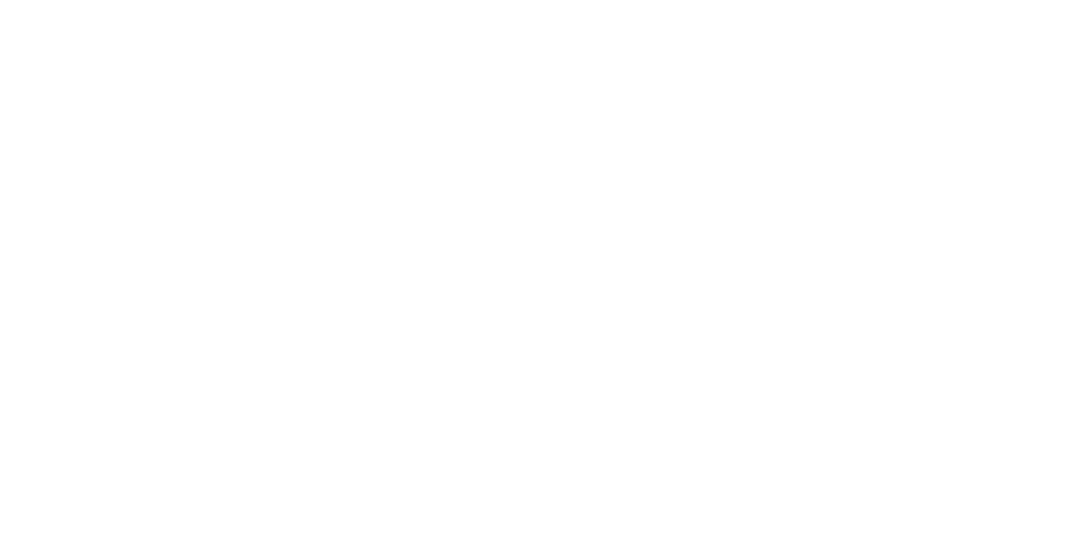
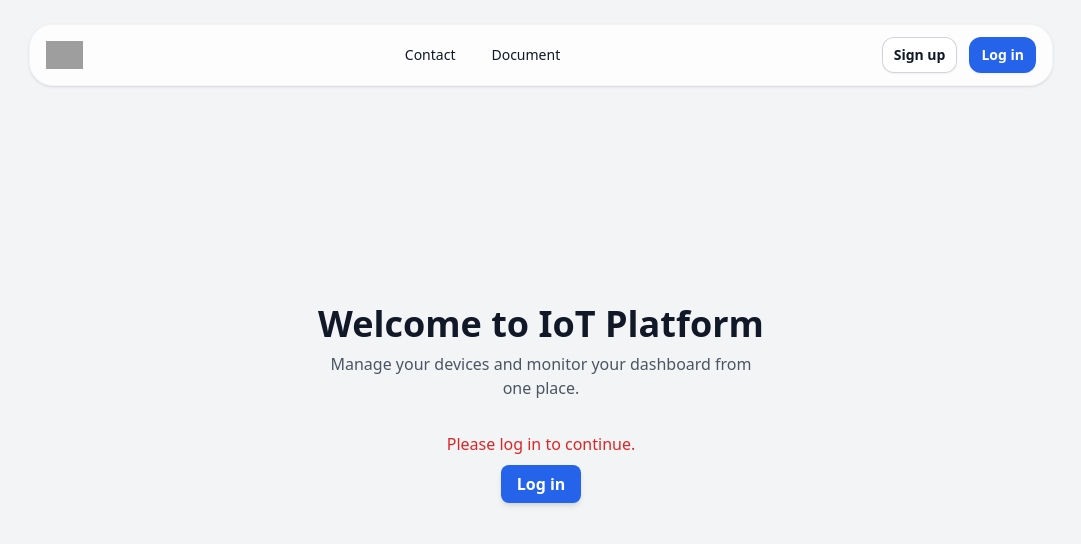
Before and after one commit to Khoa0410/IoT_Platform_Frontend, a React (Create React App) app: page / in a window 1280 px wide. Before the commit this address had no page. Shown: the top 544 px of the page, without its empty margins (99-1180 px from the left). Built offline with nearby package versions, Linux system fonts and the light colour scheme; grey boxes are pictures that could not be loaded.

Commit message:
Fix navigate page

```diff
--- a/src/App.js
+++ b/src/App.js
@@ -13,9 +13,9 @@ function App() {
     <AuthProvider>
       <Router>
         <Routes>
+          <Route path="/" element={<Home />} />
           <Route path="/Register" element={<Register />} />
           <Route path="/Login" element={<Login />} />
-          <Route path="/Home" element={<Home />} />
           <Route
             path="/DeviceList"
             element={<PrivateRoute element={<DeviceList />} />}
--- a/src/components/Navbar.jsx
+++ b/src/components/Navbar.jsx
@@ -1,15 +1,15 @@
 import React, { useContext } from "react";
 import { Link } from "react-router-dom";
 import { useNavigate } from "react-router-dom";
-import { AuthContext } from "../context/AuthContext"; // Import AuthContext
+import { AuthContext } from "../context/AuthContext";
 
 const Navbar = () => {
-  const { isLoggedIn, logout } = useContext(AuthContext); // Sử dụng AuthContext
+  const { isLoggedIn, logout } = useContext(AuthContext);
   const navigate = useNavigate();
 
   const handleLogout = () => {
     logout(); // Gọi hàm logout từ context
-    navigate("/home"); // Chuyển hướng đến trang /home
+    navigate("/");
   };
 
   return (
@@ -17,7 +17,7 @@ const Navbar = () => {
       <div className="px-4">
         <div className="flex items-center justify-between">
           <div className="flex shrink-0">
-            <Link aria-current="page" className="flex items-center" to="/Home">
+            <Link aria-current="page" className="flex items-center" to="/">
               <img
                 className="h-7 w-auto"
                 src="https://upload.wikimedia.org/wikipedia/commons/f/fa/Apple_logo_black.svg"
@@ -32,7 +32,7 @@ const Navbar = () => {
               <>
                 <Link
                   className="inline-block rounded-lg px-2 py-1 text-sm font-medium text-gray-900 transition-all duration-200 hover:bg-gray-100 hover:text-gray-900"
-                  to="/Device">
+                  to="/DeviceList">
                   Device
                 </Link>
                 <Link
@@ -40,16 +40,20 @@ const Navbar = () => {
                   to="/Dashboard">
                   Dashboard
                 </Link>
-                <Link
+                <a
                   className="inline-block rounded-lg px-2 py-1 text-sm font-medium text-gray-900 transition-all duration-200 hover:bg-gray-100 hover:text-gray-900"
-                  to="https://www.linkedin.com/in/nguy%E1%BB%85n-%C4%91%E1%BB%A9c-khoa-a840aa256/">
+                  href="https://www.linkedin.com/in/nguy%E1%BB%85n-%C4%91%E1%BB%A9c-khoa-a840aa256/"
+                  target="_blank"
+                  rel="noopener noreferrer">
                   Contact
-                </Link>
-                <Link
+                </a>
+                <a
                   className="inline-block rounded-lg px-2 py-1 text-sm font-medium text-gray-900 transition-all duration-200 hover:bg-gray-100 hover:text-gray-900"
-                  to="/Document">
+                  href="/Document"
+                  target="_blank"
+                  rel="noopener noreferrer">
                   Document
-                </Link>
+                </a>
               </>
             ) : (
               // Hiển thị khi chưa đăng nhập
--- a/src/context/AuthContext.js
+++ b/src/context/AuthContext.js
@@ -5,7 +5,7 @@ export const AuthContext = createContext();
 
 export const AuthProvider = ({ children }) => {
   const [isLoggedIn, setIsLoggedIn] = useState(false);
-  const [user, setUser] = useState(null); // Initialize user with null to handle empty state
+  const [user, setUser] = useState(null);
 
   // Kiểm tra trạng thái đăng nhập khi ứng dụng khởi động
   useEffect(() => {
--- a/src/pages/Dashboard.jsx
+++ b/src/pages/Dashboard.jsx
@@ -4,7 +4,7 @@ import ChartList from "../components/ChartList";
 import SendMQTTCommand from "../components/SendMQTTCommand";
 
 const Dashboard = () => {
-  const [activeComponent, setActiveComponent] = useState("charts"); // Dùng state để quản lý component hiện tại
+  const [activeComponent, setActiveComponent] = useState("charts");
 
   // Hàm chuyển đổi giữa các component
   const handleComponentChange = (component) => {
--- a/src/pages/Login.jsx
+++ b/src/pages/Login.jsx
@@ -28,7 +28,7 @@ const Login = () => {
       login(data.token); // Gọi hàm login trong AuthContext
       localStorage.setItem("token", data.token);
       // Chuyển hướng tới trang Home
-      navigate("/home");
+      navigate("/");
     } catch (error) {
       // Đăng nhập thất bại
       const errorMessage =
```
